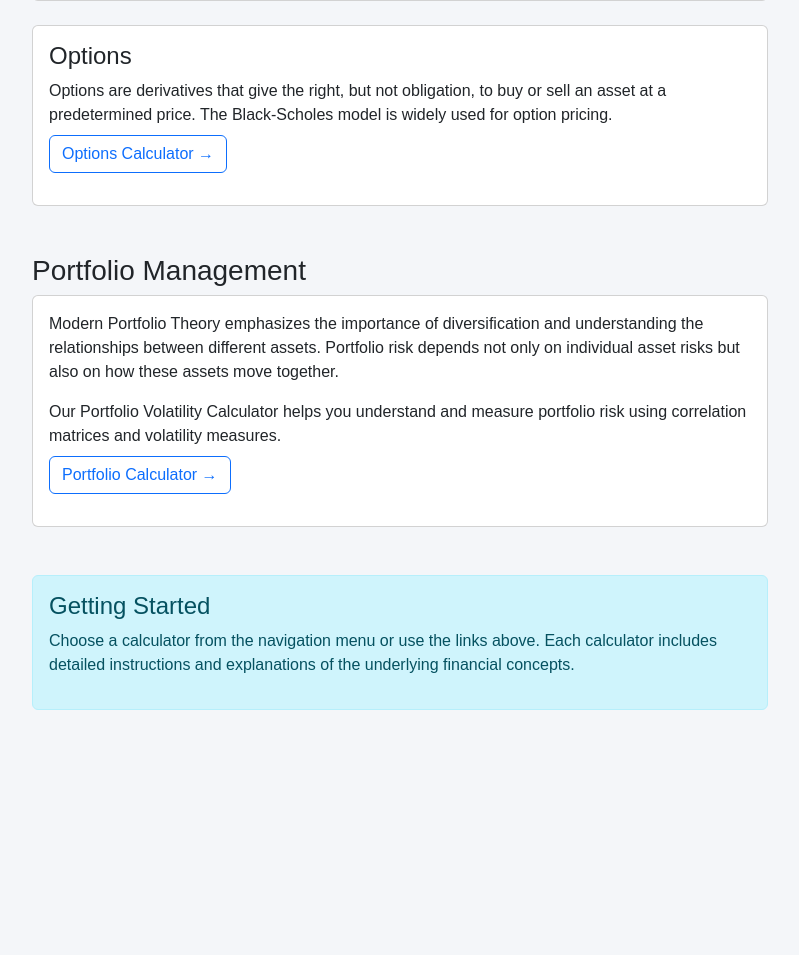
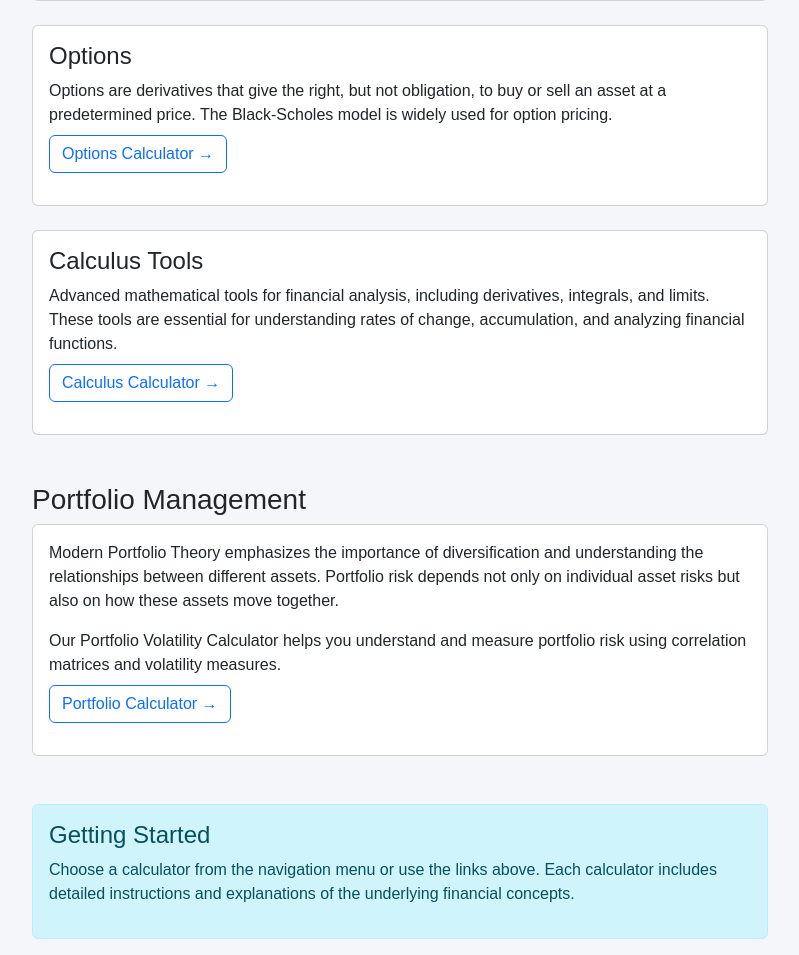
Before and after one commit to garryduff/fincalculator, a Flask app: page / in a window 1280 px wide. Shown: the part 871-1826 px from the top of the page, without its empty margins (240-1039 px from the left). Before the commit the page ends 1581 px from the top, so only its background shows below. Run offline with Flask 2, Linux system fonts and the light colour scheme.

Commit message:
feat: add calculus calculator link to index page
- Add new section for calculus tools
- Include description of calculus applications in finance
- Add link to calculus calculator

```diff
--- a/templates/index.html
+++ b/templates/index.html
@@ -90,6 +90,19 @@
                                 at a predetermined price. The Black-Scholes model is widely used for option pricing.
                                 <br>
                                 <a href="/options" class="btn btn-outline-primary mt-2">Options Calculator →</a>
+                            </p>
+                        </div>
+                    </div>
+
+                    <div class="card mb-4">
+                        <div class="card-body">
+                            <h4>Calculus Tools</h4>
+                            <p>
+                                Advanced mathematical tools for financial analysis, including derivatives, integrals,
+                                and limits. These tools are essential for understanding rates of change, accumulation,
+                                and analyzing financial functions.
+                                <br>
+                                <a href="/calculus" class="btn btn-outline-primary mt-2">Calculus Calculator →</a>
                             </p>
                         </div>
                     </div>
```
